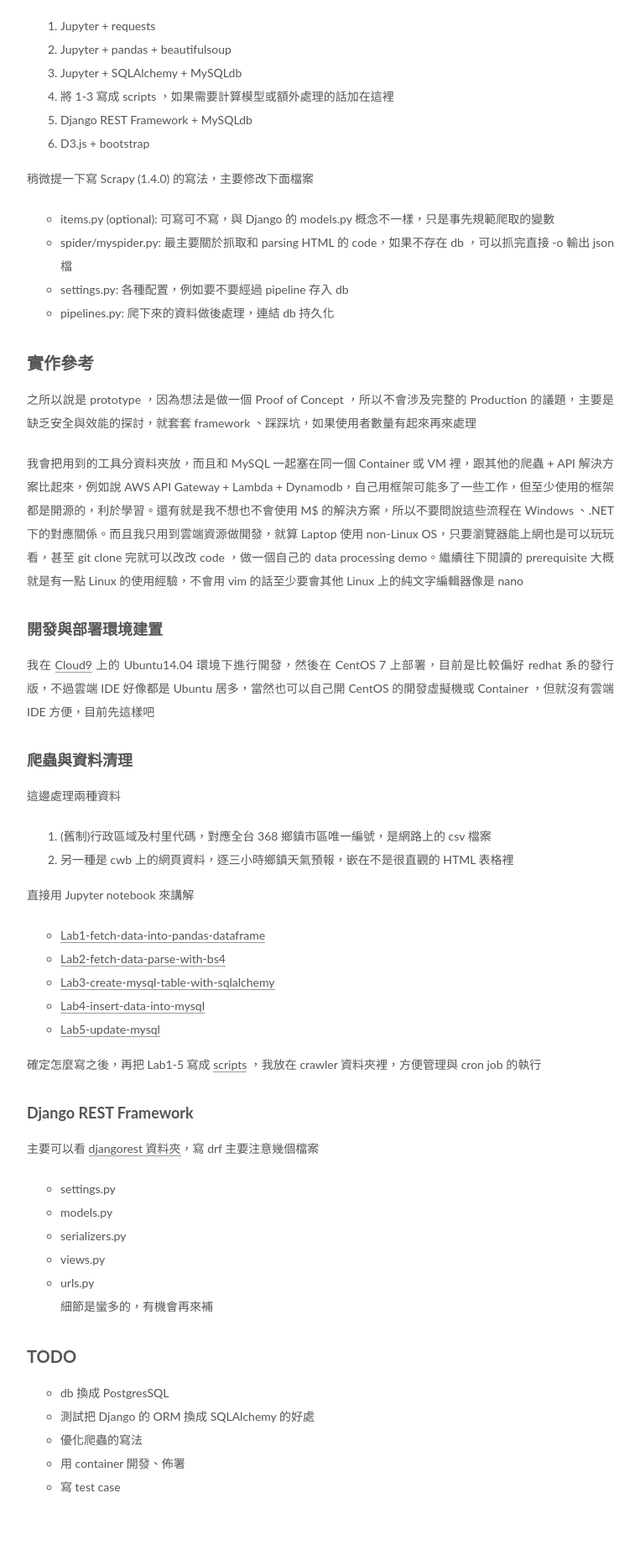
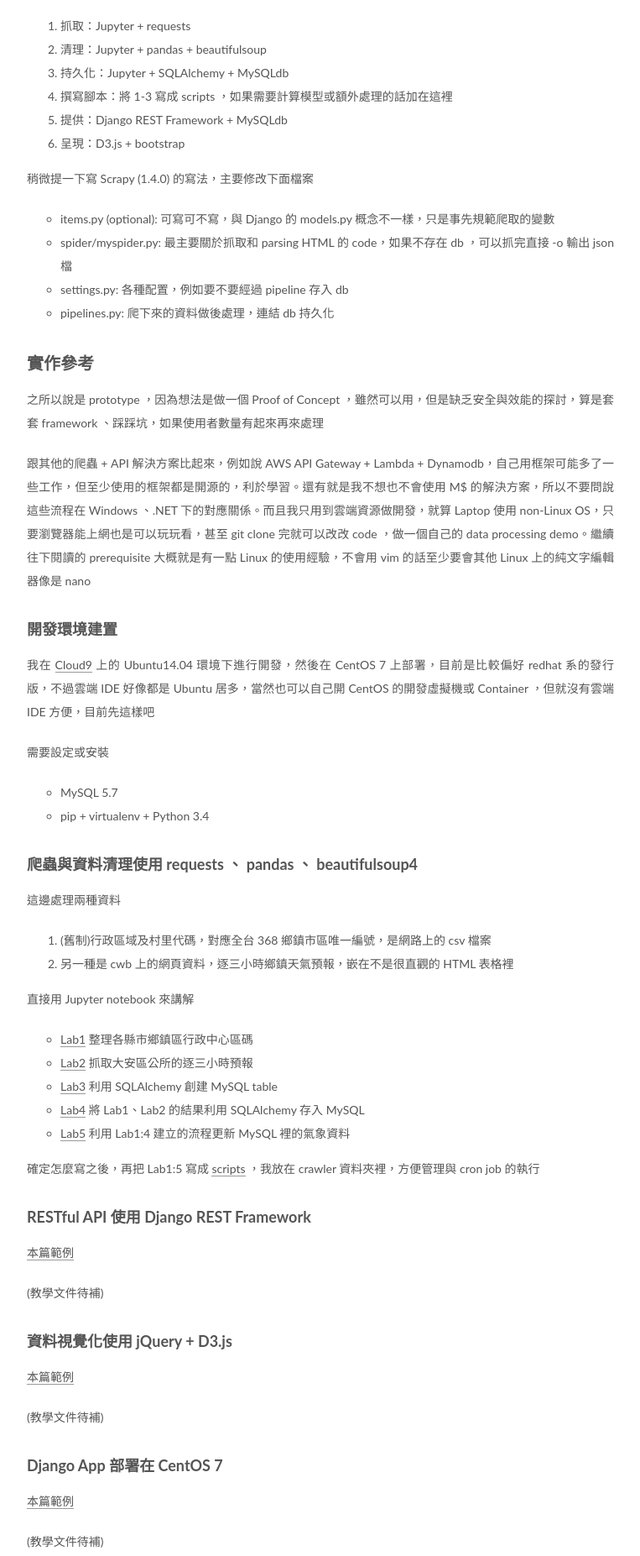
Before and after one commit to wyde/wyde.github.io, a plain HTML site: page index.html in a window 1280 px wide. Shown: the part 1964-3817 px from the top of the page at 84% size, without its empty margins (258-1021 px from the left). Drawn offline with Linux system fonts and the light colour scheme.

Commit message:
Site updated: 2017-09-19 13:48:43

```diff
--- a/css/main.css
+++ b/css/main.css
@@ -1818,7 +1818,7 @@ pre .javascript .function {
   width: 4px;
   height: 4px;
   border-radius: 50%;
-  background: #de38cf;
+  background: #45ff61;
 }
 .links-of-blogroll {
   font-size: 13px;
--- a/index.html
+++ b/index.html
@@ -322,12 +322,12 @@
 </ol>
 <h3 id="我的工具選擇"><a href="#我的工具選擇" class="headerlink" title="我的工具選擇"></a>我的工具選擇</h3><p>稍微寫了 Scrapy ，蠻容易上手的，可是感覺比較適合簡單而且 HTML 格式清晰的網站，例如 Scrapy 官方教程的<a href="http://quotes.toscrape.com" target="_blank" rel="external">示範網站</a>，如果爬蟲需要比較複雜的互動，例如說處理 .NET 的 ViewSet ，就覺得寫起來卡卡的，所以我就換一個方式，概念上我會用 pandas dataframe 或 csv 檔案當作 metadata ，確定存在關聯式資料庫時會大概的樣子，然後用 Jupyter 來取代 Scrapy Shell 的資料調適步驟、 SQLAlchemy + MySQLdb 來取代 Scrapy Pipeline + MongoDB ，據說大量迸發的爬取可以用 multiprocessing 這個庫，不過我還沒用過</p>
 <ol>
-<li>Jupyter + requests</li>
-<li>Jupyter + pandas + beautifulsoup</li>
-<li>Jupyter + SQLAlchemy + MySQLdb</li>
-<li>將 1-3 寫成 scripts ，如果需要計算模型或額外處理的話加在這裡</li>
-<li>Django REST Framework + MySQLdb</li>
-<li>D3.js + bootstrap</li>
+<li>抓取：Jupyter + requests</li>
+<li>清理：Jupyter + pandas + beautifulsoup</li>
+<li>持久化：Jupyter + SQLAlchemy + MySQLdb</li>
+<li>撰寫腳本：將 1-3 寫成 scripts ，如果需要計算模型或額外處理的話加在這裡</li>
+<li>提供：Django REST Framework + MySQLdb</li>
+<li>呈現：D3.js + bootstrap</li>
 </ol>
 <p>稍微提一下寫 Scrapy (1.4.0) 的寫法，主要修改下面檔案</p>
 <ul>
@@ -336,31 +336,34 @@
 <li>settings.py: 各種配置，例如要不要經過 pipeline 存入 db</li>
 <li>pipelines.py: 爬下來的資料做後處理，連結 db 持久化</li>
 </ul>
-<h2 id="實作參考"><a href="#實作參考" class="headerlink" title="實作參考"></a>實作參考</h2><p>之所以說是 prototype ，因為想法是做一個 Proof of Concept ，所以不會涉及完整的 Production 的議題，主要是缺乏安全與效能的探討，就套套 framework 、踩踩坑，如果使用者數量有起來再來處理</p>
-<p>我會把用到的工具分資料夾放，而且和 MySQL 一起塞在同一個 Container 或 VM 裡，跟其他的爬蟲 + API 解決方案比起來，例如說 AWS API Gateway + Lambda + Dynamodb，自己用框架可能多了一些工作，但至少使用的框架都是開源的，利於學習。還有就是我不想也不會使用 M$ 的解決方案，所以不要問說這些流程在 Windows 、.NET 下的對應關係。而且我只用到雲端資源做開發，就算 Laptop 使用 non-Linux OS，只要瀏覽器能上網也是可以玩玩看，甚至 git clone 完就可以改改 code ，做一個自己的 data processing demo。繼續往下閱讀的 prerequisite 大概就是有一點 Linux 的使用經驗，不會用 vim 的話至少要會其他 Linux 上的純文字編輯器像是 nano</p>
-<h3 id="開發與部署環境建置"><a href="#開發與部署環境建置" class="headerlink" title="開發與部署環境建置"></a>開發與部署環境建置</h3><p>我在 <a href="https://c9.io" target="_blank" rel="external">Cloud9</a> 上的 Ubuntu14.04 環境下進行開發，然後在 CentOS 7 上部署，目前是比較偏好 redhat 系的發行版，不過雲端 IDE 好像都是 Ubuntu 居多，當然也可以自己開 CentOS 的開發虛擬機或 Container ，但就沒有雲端 IDE 方便，目前先這樣吧</p>
-<h3 id="爬蟲與資料清理"><a href="#爬蟲與資料清理" class="headerlink" title="爬蟲與資料清理"></a>爬蟲與資料清理</h3><p>這邊處理兩種資料</p>
+<h2 id="實作參考"><a href="#實作參考" class="headerlink" title="實作參考"></a>實作參考</h2><p>之所以說是 prototype ，因為想法是做一個 Proof of Concept ，雖然可以用，但是缺乏安全與效能的探討，算是套套 framework 、踩踩坑，如果使用者數量有起來再來處理</p>
+<p>跟其他的爬蟲 + API 解決方案比起來，例如說 AWS API Gateway + Lambda + Dynamodb，自己用框架可能多了一些工作，但至少使用的框架都是開源的，利於學習。還有就是我不想也不會使用 M$ 的解決方案，所以不要問說這些流程在 Windows 、.NET 下的對應關係。而且我只用到雲端資源做開發，就算 Laptop 使用 non-Linux OS，只要瀏覽器能上網也是可以玩玩看，甚至 git clone 完就可以改改 code ，做一個自己的 data processing demo。繼續往下閱讀的 prerequisite 大概就是有一點 Linux 的使用經驗，不會用 vim 的話至少要會其他 Linux 上的純文字編輯器像是 nano</p>
+<h3 id="開發環境建置"><a href="#開發環境建置" class="headerlink" title="開發環境建置"></a>開發環境建置</h3><p>我在 <a href="https://c9.io" target="_blank" rel="external">Cloud9</a> 上的 Ubuntu14.04 環境下進行開發，然後在 CentOS 7 上部署，目前是比較偏好 redhat 系的發行版，不過雲端 IDE 好像都是 Ubuntu 居多，當然也可以自己開 CentOS 的開發虛擬機或 Container ，但就沒有雲端 IDE 方便，目前先這樣吧</p>
+<p>需要設定或安裝</p>
+<ul>
+<li>MySQL 5.7</li>
+<li>pip + virtualenv + Python 3.4 </li>
+</ul>
+<h3 id="爬蟲與資料清理使用-requests-、-pandas-、-beautifulsoup4"><a href="#爬蟲與資料清理使用-requests-、-pandas-、-beautifulsoup4" class="headerlink" title="爬蟲與資料清理使用 requests 、 pandas 、 beautifulsoup4"></a>爬蟲與資料清理使用 requests 、 pandas 、 beautifulsoup4</h3><p>這邊處理兩種資料</p>
 <ol>
 <li>(舊制)行政區域及村里代碼，對應全台 368 鄉鎮市區唯一編號，是網路上的 csv 檔案</li>
 <li>另一種是 cwb 上的網頁資料，逐三小時鄉鎮天氣預報，嵌在不是很直觀的 HTML 表格裡</li>
 </ol>
 <p>直接用 Jupyter notebook 來講解</p>
 <ul>
-<li><a href="https://github.com/wyde/town368/blob/master/jupyter/Lab1-fetch-data-into-pandas-dataframe.ipynb" target="_blank" rel="external">Lab1-fetch-data-into-pandas-dataframe</a></li>
-<li><a href="https://github.com/wyde/town368/blob/master/jupyter/Lab2-fetch-data-parse-with-bs4.ipynb" target="_blank" rel="external">Lab2-fetch-data-parse-with-bs4</a></li>
-<li><a href="https://github.com/wyde/town368/blob/master/jupyter/Lab3-create-mysql-table-with-sqlalchemy.ipynb" target="_blank" rel="external">Lab3-create-mysql-table-with-sqlalchemy</a></li>
-<li><a href="https://github.com/wyde/town368/blob/master/jupyter/Lab4-insert-data-into-mysql.ipynb" target="_blank" rel="external">Lab4-insert-data-into-mysql</a></li>
-<li><a href="https://github.com/wyde/town368/blob/master/jupyter/Lab5-update-mysql.ipynb" target="_blank" rel="external">Lab5-update-mysql</a></li>
+<li><a href="https://github.com/wyde/town368/blob/master/jupyter/Lab1-fetch-data-into-pandas-dataframe.ipynb" target="_blank" rel="external">Lab1</a> 整理各縣市鄉鎮區行政中心區碼</li>
+<li><a href="https://github.com/wyde/town368/blob/master/jupyter/Lab2-fetch-data-parse-with-bs4.ipynb" target="_blank" rel="external">Lab2</a> 抓取大安區公所的逐三小時預報</li>
+<li><a href="https://github.com/wyde/town368/blob/master/jupyter/Lab3-create-mysql-table-with-sqlalchemy.ipynb" target="_blank" rel="external">Lab3</a> 利用 SQLAlchemy 創建 MySQL table</li>
+<li><a href="https://github.com/wyde/town368/blob/master/jupyter/Lab4-insert-data-into-mysql.ipynb" target="_blank" rel="external">Lab4</a> 將 Lab1、Lab2 的結果利用 SQLAlchemy 存入 MySQL</li>
+<li><a href="https://github.com/wyde/town368/blob/master/jupyter/Lab5-update-mysql.ipynb" target="_blank" rel="external">Lab5</a> 利用 Lab1:4 建立的流程更新 MySQL 裡的氣象資料</li>
 </ul>
-<p>確定怎麼寫之後，再把 Lab1-5 寫成 <a href="https://github.com/wyde/town368/tree/master/crawler" target="_blank" rel="external">scripts</a> ，我放在 crawler 資料夾裡，方便管理與 cron job 的執行</p>
-<h3 id="Django-REST-Framework"><a href="#Django-REST-Framework" class="headerlink" title="Django REST Framework"></a>Django REST Framework</h3><p>主要可以看 <a href="https://github.com/wyde/town368/tree/master/djangorest" target="_blank" rel="external">djangorest 資料夾</a>，寫 drf 主要注意幾個檔案</p>
-<ul>
-<li>settings.py</li>
-<li>models.py</li>
-<li>serializers.py</li>
-<li>views.py</li>
-<li>urls.py<br>細節是蠻多的，有機會再來補</li>
-</ul>
+<p>確定怎麼寫之後，再把 Lab1:5 寫成 <a href="https://github.com/wyde/town368/tree/master/crawler" target="_blank" rel="external">scripts</a> ，我放在 crawler 資料夾裡，方便管理與 cron job 的執行</p>
+<h3 id="RESTful-API-使用-Django-REST-Framework"><a href="#RESTful-API-使用-Django-REST-Framework" class="headerlink" title="RESTful API 使用 Django REST Framework"></a>RESTful API 使用 Django REST Framework</h3><p><a href="https://github.com/wyde/town368/tree/master/djangorest" target="_blank" rel="external">本篇範例</a></p>
+<p>(教學文件待補)</p>
+<h3 id="資料視覺化使用-jQuery-D3-js"><a href="#資料視覺化使用-jQuery-D3-js" class="headerlink" title="資料視覺化使用 jQuery + D3.js"></a>資料視覺化使用 jQuery + D3.js</h3><p><a href="http://dadacho.com" target="_blank" rel="external">本篇範例</a></p>
+<p>(教學文件待補)</p>
+<h3 id="Django-App-部署在-CentOS-7"><a href="#Django-App-部署在-CentOS-7" class="headerlink" title="Django App 部署在 CentOS 7"></a>Django App 部署在 CentOS 7</h3><p><a href="https://town368.csie.ntu.edu.tw" target="_blank" rel="external">本篇範例</a></p>
+<p>(教學文件待補)</p>
 <h2 id="TODO"><a href="#TODO" class="headerlink" title="TODO"></a>TODO</h2><ul>
 <li>db 換成 PostgresSQL</li>
 <li>測試把 Django 的 ORM 換成 SQLAlchemy 的好處</li>
@@ -506,20 +509,21 @@
 <p>然後安裝個 theme ，我選的是 next<br><figure class="highlight plain"><table><tr><td class="gutter"><pre><div class="line">1</div><div class="line">2</div></pre></td><td class="code"><pre><div class="line">$ git clone https://github.com/iissnan/hexo-theme-next themes/next</div><div class="line">$ vim _config.yml</div></pre></td></tr></table></figure></p>
 <p>修改 theme 的設定值為 next，還有 #Site 與 #URL 的設定也能改一改，改完之後可以再起 server 看一下</p>
 <h2 id="Github-Pages-設定"><a href="#Github-Pages-設定" class="headerlink" title="Github Pages 設定"></a>Github Pages 設定</h2><ul>
-<li>先申請一個 Github 帳號</li>
-<li>開一個新的 repo 叫 <github account="">.github.io</github></li>
+<li>如果沒有，先申請一個 <a href="https://github.com/" target="_blank" rel="external">Github</a> 帳號</li>
+<li>開一個新的 repo 叫 &lt;your github account&gt;.github.io</li>
 <li>到 repo 的 settings -&gt; Github Pages -&gt; Source 選擇 master branch</li>
 </ul>
 <p>以下回到 Cloud9 console</p>
 <figure class="highlight plain"><table><tr><td class="gutter"><pre><div class="line">1</div><div class="line">2</div><div class="line">3</div></pre></td><td class="code"><pre><div class="line">$ git config --global user.name &quot;&lt;github username&gt;&quot;</div><div class="line">$ git config --global user.email &quot;&lt;github user email&gt;&quot;</div><div class="line">$ vim ~/.ssh/&lt;private key&gt;</div></pre></td></tr></table></figure>
-<p>貼上 private key 或用 ssh-keygen 產一把新的 private key，這樣其實會把 ssh private key 放在本機以外的地方，我會生一把專用的 key ，要採用這種方法的人請自行考慮風險～</p>
-<figure class="highlight plain"><table><tr><td class="gutter"><pre><div class="line">1</div><div class="line">2</div><div class="line">3</div><div class="line">4</div><div class="line">5</div><div class="line">6</div></pre></td><td class="code"><pre><div class="line">$ eval &quot;$(ssh-agent -s)&quot;</div><div class="line">Agent pid 31418</div><div class="line"></div><div class="line">$ ssh-add ~/.ssh/&lt;private key&gt;</div><div class="line">$ ssh -T git@github.com</div><div class="line">Hi &lt;github account&gt;! Youve successfully authenticated, but GitHub does not provide shell access.</div></pre></td></tr></table></figure>
-<p>修改 _config.yml 裡的 deploy<br><figure class="highlight plain"><table><tr><td class="gutter"><pre><div class="line">1</div><div class="line">2</div><div class="line">3</div><div class="line">4</div></pre></td><td class="code"><pre><div class="line">deploy:</div><div class="line">    type: git</div><div class="line">    repository: git@github.com:&lt;github account&gt;/&lt;github account&gt;.github.io.git</div><div class="line">    branch: master</div></pre></td></tr></table></figure></p>
+<p>貼上 private key 或用 ssh-keygen 產一把新的 private key，這樣其實會把 ssh private key 放在網路上的某台機器，即使這台機器必須經由密碼登入，對於安全性非常敏感的人可能不能接受。我會生一把專用的 key ，不會用在其他工作場合的 key ，所以要採用這種方法的人請自行考慮風險～</p>
+<figure class="highlight plain"><table><tr><td class="gutter"><pre><div class="line">1</div><div class="line">2</div><div class="line">3</div><div class="line">4</div><div class="line">5</div><div class="line">6</div></pre></td><td class="code"><pre><div class="line">$ eval &quot;$(ssh-agent -s)&quot;</div><div class="line">Agent pid 31418</div><div class="line"></div><div class="line">$ ssh-add ~/.ssh/&lt;private key&gt;</div><div class="line">$ ssh -T git@github.com</div><div class="line">Hi &lt;your github account&gt;! Youve successfully authenticated, but GitHub does not provide shell access.</div></pre></td></tr></table></figure>
+<p>修改 _config.yml 裡的 deploy<br><figure class="highlight plain"><table><tr><td class="gutter"><pre><div class="line">1</div><div class="line">2</div><div class="line">3</div><div class="line">4</div></pre></td><td class="code"><pre><div class="line">deploy:</div><div class="line">    type: git</div><div class="line">    repository: git@github.com:&lt;your github account&gt;/&lt;github account&gt;.github.io.git</div><div class="line">    branch: master</div></pre></td></tr></table></figure></p>
 <p>然後就可以測試部署<br><figure class="highlight plain"><table><tr><td class="gutter"><pre><div class="line">1</div></pre></td><td class="code"><pre><div class="line">$ hexo d --generate</div></pre></td></tr></table></figure></p>
+<p>開啟瀏覽器分頁，你的 blog 會在 &lt;your github account&gt;.github.io</p>
 <hr>
 <p>以下是編修文章的流程</p>
-<h2 id="新增文章的流程"><a href="#新增文章的流程" class="headerlink" title="新增文章的流程"></a>新增文章的流程</h2><figure class="highlight plain"><table><tr><td class="gutter"><pre><div class="line">1</div><div class="line">2</div><div class="line">3</div></pre></td><td class="code"><pre><div class="line">$ hexo n &quot;New Post&quot;</div><div class="line">$ hexo s -p $PORT</div><div class="line">$ hexo d --generate</div></pre></td></tr></table></figure>
-<h2 id="刪除文章的流程"><a href="#刪除文章的流程" class="headerlink" title="刪除文章的流程"></a>刪除文章的流程</h2><p>先去網站目錄下的 ./source/_posts 裡刪除預計的文章<br><figure class="highlight plain"><table><tr><td class="gutter"><pre><div class="line">1</div><div class="line">2</div><div class="line">3</div></pre></td><td class="code"><pre><div class="line">$ hexo clean</div><div class="line">$ hexo s -p $PORT</div><div class="line">$ hexo d --generate</div></pre></td></tr></table></figure></p>
+<h2 id="新增文章的流程"><a href="#新增文章的流程" class="headerlink" title="新增文章的流程"></a>新增文章的流程</h2><figure class="highlight plain"><table><tr><td class="gutter"><pre><div class="line">1</div><div class="line">2</div><div class="line">3</div></pre></td><td class="code"><pre><div class="line">$ hexo n &quot;New Post&quot;</div><div class="line">$ hexo s -p $PORT # local 預覽</div><div class="line">$ hexo d --generate</div></pre></td></tr></table></figure>
+<h2 id="刪除文章的流程"><a href="#刪除文章的流程" class="headerlink" title="刪除文章的流程"></a>刪除文章的流程</h2><p>先去網站目錄下的 ./source/_posts 裡刪除預計的文章<br><figure class="highlight plain"><table><tr><td class="gutter"><pre><div class="line">1</div><div class="line">2</div><div class="line">3</div></pre></td><td class="code"><pre><div class="line">$ hexo clean</div><div class="line">$ hexo s -p $PORT # local 預覽</div><div class="line">$ hexo d --generate</div></pre></td></tr></table></figure></p>
 <hr>
 <h2 id="TODO"><a href="#TODO" class="headerlink" title="TODO"></a>TODO</h2><ul>
 <li>社群分享</li>
```
Also changed, not shown: 2017/09/18/Crawler-RESTful-API-Data-Visualization/index.html (+29 -26 lines), 2017/09/18/How-to-Deploy-Hexo-on-Github-pages/index.html (+9 -8 lines).
